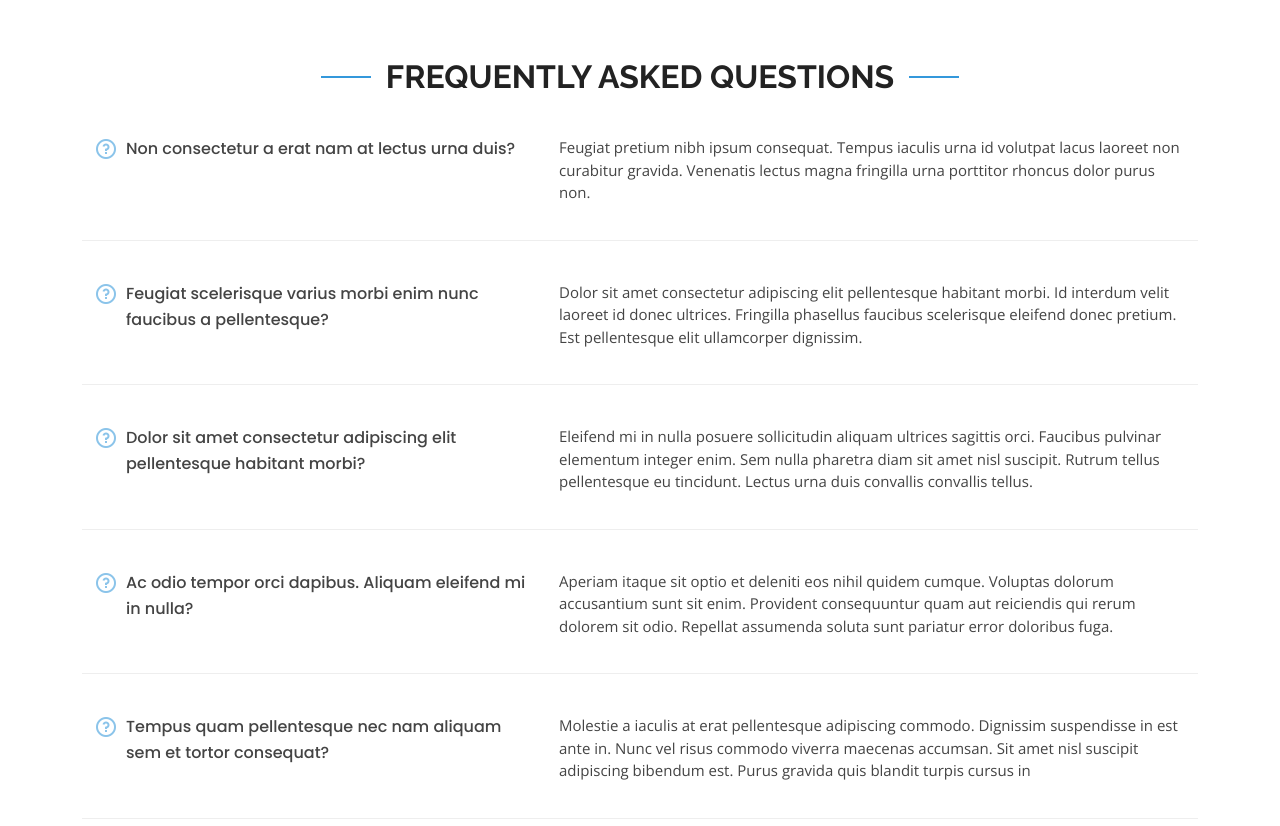
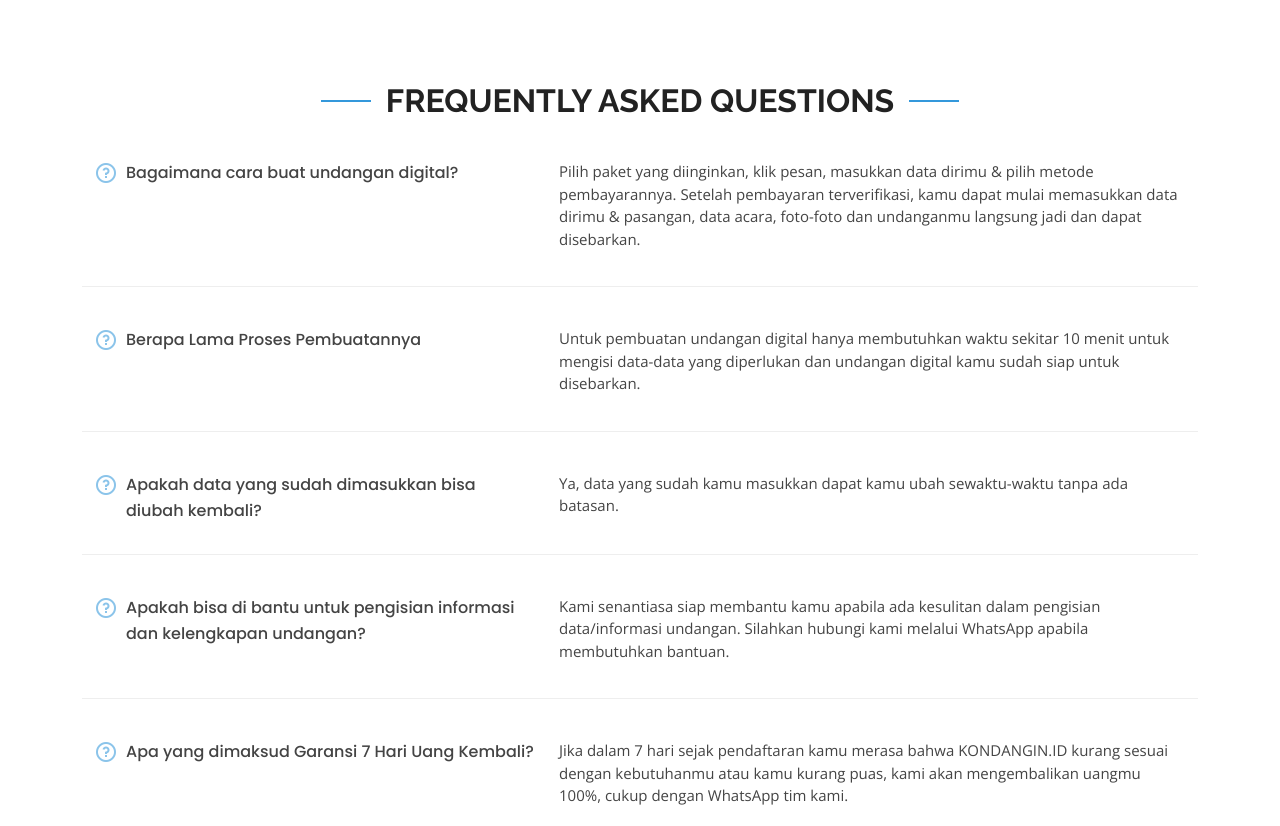
Before and after one commit to dhimasputra23/kondangin, a plain HTML site: page index.html in a window 1280 px wide. Shown: the part 5140-5966 px from the top of the page. Drawn offline with nearby package versions, Linux system fonts and the light colour scheme.

Commit message:
Modify index

```diff
--- a/index.html
+++ b/index.html
@@ -746,7 +746,7 @@
 
         <div class="section-title">
           <h2>Harga</h2>
-          <p>Sit sint consectetur velit nemo qui impedit suscipit alias ea</p>
+          <p>Maksimalkan Kebahagianmu Dengan Harga Piihan</p><br>
         </div>
 
         <div class="row">
@@ -818,11 +818,11 @@
         <div class="row faq-item d-flex align-items-stretch" data-aos="fade-up" data-aos-delay="100">
           <div class="col-lg-5">
             <i class="ri-question-line"></i>
-            <h4>Non consectetur a erat nam at lectus urna duis?</h4>
+            <h4>Bagaimana cara buat undangan digital?</h4>
           </div>
           <div class="col-lg-7">
             <p>
-              Feugiat pretium nibh ipsum consequat. Tempus iaculis urna id volutpat lacus laoreet non curabitur gravida. Venenatis lectus magna fringilla urna porttitor rhoncus dolor purus non.
+              Pilih paket yang diinginkan, klik pesan, masukkan data dirimu & pilih metode pembayarannya. Setelah pembayaran terverifikasi, kamu dapat mulai memasukkan data dirimu & pasangan, data acara, foto-foto dan undanganmu langsung jadi dan dapat disebarkan.
             </p>
           </div>
         </div><!-- End F.A.Q Item-->
@@ -830,11 +830,11 @@
         <div class="row faq-item d-flex align-items-stretch" data-aos="fade-up" data-aos-delay="200">
           <div class="col-lg-5">
             <i class="ri-question-line"></i>
-            <h4>Feugiat scelerisque varius morbi enim nunc faucibus a pellentesque?</h4>
+            <h4>Berapa Lama Proses Pembuatannya</h4>
           </div>
           <div class="col-lg-7">
             <p>
-              Dolor sit amet consectetur adipiscing elit pellentesque habitant morbi. Id interdum velit laoreet id donec ultrices. Fringilla phasellus faucibus scelerisque eleifend donec pretium. Est pellentesque elit ullamcorper dignissim.
+              Untuk pembuatan undangan digital hanya membutuhkan waktu sekitar 10 menit untuk mengisi data-data yang diperlukan dan undangan digital kamu sudah siap untuk disebarkan.
             </p>
           </div>
         </div><!-- End F.A.Q Item-->
@@ -842,11 +842,11 @@
         <div class="row faq-item d-flex align-items-stretch" data-aos="fade-up" data-aos-delay="300">
           <div class="col-lg-5">
             <i class="ri-question-line"></i>
-            <h4>Dolor sit amet consectetur adipiscing elit pellentesque habitant morbi?</h4>
+            <h4>Apakah data yang sudah dimasukkan bisa diubah kembali?</h4>
           </div>
           <div class="col-lg-7">
             <p>
-              Eleifend mi in nulla posuere sollicitudin aliquam ultrices sagittis orci. Faucibus pulvinar elementum integer enim. Sem nulla pharetra diam sit amet nisl suscipit. Rutrum tellus pellentesque eu tincidunt. Lectus urna duis convallis convallis tellus.
+              Ya, data yang sudah kamu masukkan dapat kamu ubah sewaktu-waktu tanpa ada batasan.
             </p>
           </div>
         </div><!-- End F.A.Q Item-->
@@ -854,11 +854,11 @@
         <div class="row faq-item d-flex align-items-stretch" data-aos="fade-up" data-aos-delay="400">
           <div class="col-lg-5">
             <i class="ri-question-line"></i>
-            <h4>Ac odio tempor orci dapibus. Aliquam eleifend mi in nulla?</h4>
+            <h4>Apakah bisa di bantu untuk pengisian informasi dan kelengkapan undangan?</h4>
           </div>
           <div class="col-lg-7">
             <p>
-              Aperiam itaque sit optio et deleniti eos nihil quidem cumque. Voluptas dolorum accusantium sunt sit enim. Provident consequuntur quam aut reiciendis qui rerum dolorem sit odio. Repellat assumenda soluta sunt pariatur error doloribus fuga.
+              Kami senantiasa siap membantu kamu apabila ada kesulitan dalam pengisian data/informasi undangan. Silahkan hubungi kami melalui WhatsApp apabila membutuhkan bantuan.
             </p>
           </div>
         </div><!-- End F.A.Q Item-->
@@ -866,11 +866,11 @@
         <div class="row faq-item d-flex align-items-stretch" data-aos="fade-up" data-aos-delay="500">
           <div class="col-lg-5">
             <i class="ri-question-line"></i>
-            <h4>Tempus quam pellentesque nec nam aliquam sem et tortor consequat?</h4>
+            <h4>Apa yang dimaksud Garansi 7 Hari Uang Kembali?</h4>
           </div>
           <div class="col-lg-7">
             <p>
-              Molestie a iaculis at erat pellentesque adipiscing commodo. Dignissim suspendisse in est ante in. Nunc vel risus commodo viverra maecenas accumsan. Sit amet nisl suscipit adipiscing bibendum est. Purus gravida quis blandit turpis cursus in
+              Jika dalam 7 hari sejak pendaftaran kamu merasa bahwa KONDANGIN.ID kurang sesuai dengan kebutuhanmu atau kamu kurang puas, kami akan mengembalikan uangmu 100%, cukup dengan WhatsApp tim kami.
             </p>
           </div>
         </div><!-- End F.A.Q Item-->
@@ -891,7 +891,7 @@
           <div class="col-lg-4 col-md-6" data-aos="fade-up" data-aos-delay="100">
             <div class="contact-about">
               <h3>KONDANGIN.ID</h3>
-              <p>Cras fermentum odio eu feugiat. Justo eget magna fermentum iaculis eu non diam phasellus. Scelerisque felis imperdiet proin fermentum leo. Amet volutpat consequat mauris nunc congue.</p>
+              <p>KONDANGIN.ID merupakan sebuah Platform Digitalisasi Pernikahan yang membuat pernikahan kamu menjadi lebih bermakna dan Up to Date dengan berbagai macam layanan yang disediakan seperti Web-Invitation, E-Guestbook & RSVP, E-Angpao, Dashboard User dan Cinematic Wedding Live Streaming yang bisa kamu dapatkan di dalam satu paket.</p>
               <div class="social-links">
                 <a href="#" class="twitter"><i class="bi bi-twitter"></i></a>
                 <a href="#" class="facebook"><i class="bi bi-facebook"></i></a>
```
